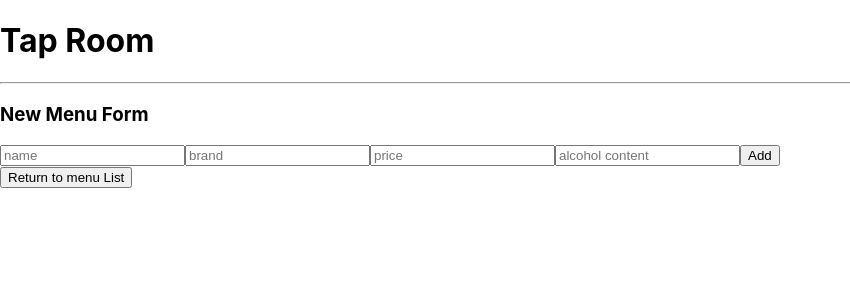
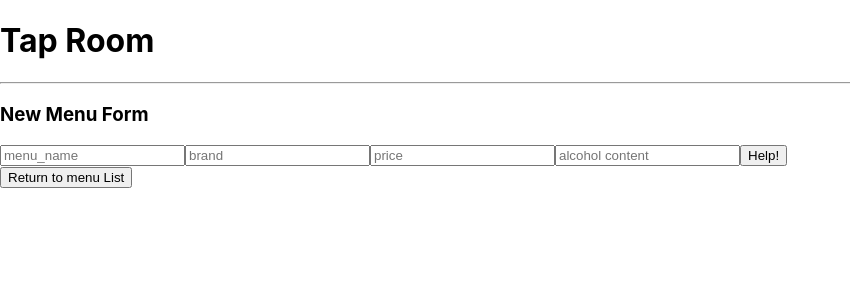
Before and after one commit to tiffarodrigs/Tap-Room, a React (Create React App) app: page / in a window 1280 px wide. Both pictures are taken after a click on the button "Add new menu". Shown: the top 300 px of the page, without its empty margins (0-850 px from the left). Built offline with nearby package versions, Linux system fonts and the light colour scheme.

Commit message:
Add menu to menu list

```diff
--- a/src/components/BarControl.js
+++ b/src/components/BarControl.js
@@ -19,7 +19,7 @@ class BarControl extends React.Component {
       formVisibleOnPage : !prevState.formVisibleOnPage
     }));
   }
-  handleAddingNewTicketToList = (newMenu) =>{
+  handleAddingNewMenuToList = (newMenu) =>{
     const newMainMenuList = this.state.mainMenuList.concat(newMenu);
     this.setState({mainMenuList :newMainMenuList,
     formVisibleOnPage : false })
@@ -34,8 +34,8 @@ class BarControl extends React.Component {
     let buttonText = null;
     if(this.state.selectedMenu != null){
       currentlyVisibleState= <MenuDetail
-      ticket = {this.state.selectedMenu} />
-      buttonText = "Return to Ticket List";
+      menu = {this.state.selectedMenu} />
+      buttonText = "Return to menu List";
     }
    else if(this.state.formVisibleOnPage){
       currentlyVisibleState =<NewMenuForm onNewMenuCreation={this.handleAddingNewMenuToList}/>
--- a/src/components/Menu.js
+++ b/src/components/Menu.js
@@ -4,7 +4,7 @@ function Menu(props){
   return(
     <React.Fragment>
       <div onClick = {() => props.whenMenuClicked(props.id)}>
-      <h3>{props.name} - {props.price}</h3>
+      <h3>{props.menu_name} - {props.price}</h3>
 
       <hr/>
       </div>
@@ -13,7 +13,7 @@ function Menu(props){
 }
 
 Menu.propTypes = {
-  name : PropTypes.string,
+  menu_name : PropTypes.string,
   brand : PropTypes.string,
   price : PropTypes.number,
   alcohol_content: PropTypes.number,
--- a/src/components/MenuList.js
+++ b/src/components/MenuList.js
@@ -9,7 +9,7 @@ function MenuList(props){
       {props.menuList.map((menu)=>
       <Menu
       whenMenuClicked = {props.onMenuSelection}
-      name = {menu.name}
+      menu_name = {menu.name}
       brand = {menu.brand}
       price ={menu.price}
       alcohol_content={menu.alcohol_content}
@@ -22,7 +22,7 @@ function MenuList(props){
 
 }
 MenuList.propTypes = {
-  ticketList : PropTypes.array,
+  menuList : PropTypes.array,
   onMenuSelection : PropTypes.func
 
 };
--- a/src/components/NewMenuForm.js
+++ b/src/components/NewMenuForm.js
@@ -2,15 +2,15 @@ import React from "react";
 import PropTypes from "prop-types";
 import {v4} from 'uuid';
 
-function NewMenuForm(prop){
+function NewMenuForm(props){
 
   function handleNewMenuFormSubmission(event){
     event.preventDefault();
-    prop.onNewMenuCreation({
-      name:event.target.name.value,
+    props.onNewMenuCreation({
+      menu_name:event.target.menu_name.value,
       brand : event.target.brand.value,
       price : event.target.price.value,
-      alcohol_contents : event.target.alcohol_contents.value,
+      alcohol_content : event.target.alcohol_content.value,
       id: v4()
     });
   }
@@ -21,8 +21,8 @@ function NewMenuForm(prop){
       <form onSubmit = {handleNewMenuFormSubmission}>
         <input
         type='text'
-        name ='name'
-        placeholder="name"/>
+        name ='menu_name'
+        placeholder="menu_name"/>
         <input
         type='text'
         name ='brand'
@@ -35,7 +35,7 @@ function NewMenuForm(prop){
         type="number"
         name ='alcohol_content'
         placeholder="alcohol content"/>
-        <button type='submit'>Add</button>
+        <button type='submit'>Help!</button>
       </form>
     </React.Fragment>
   );
```
